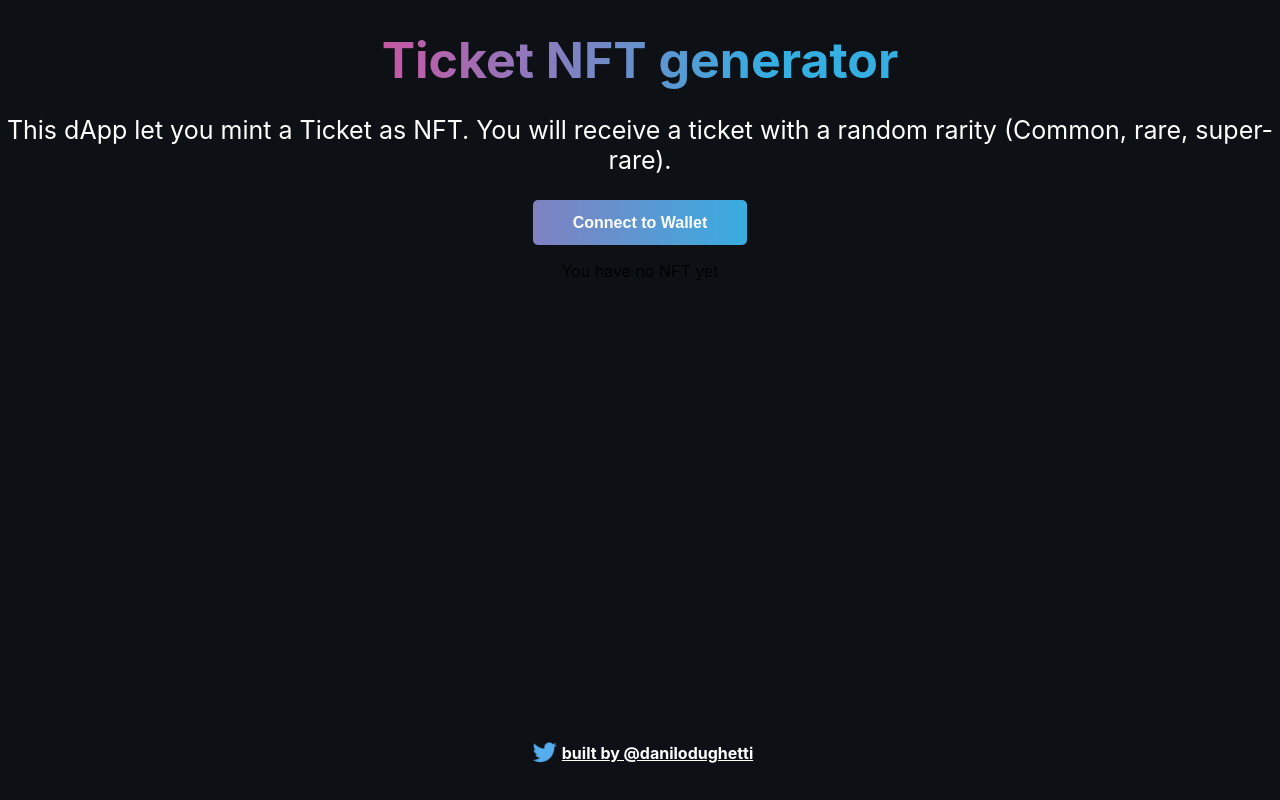
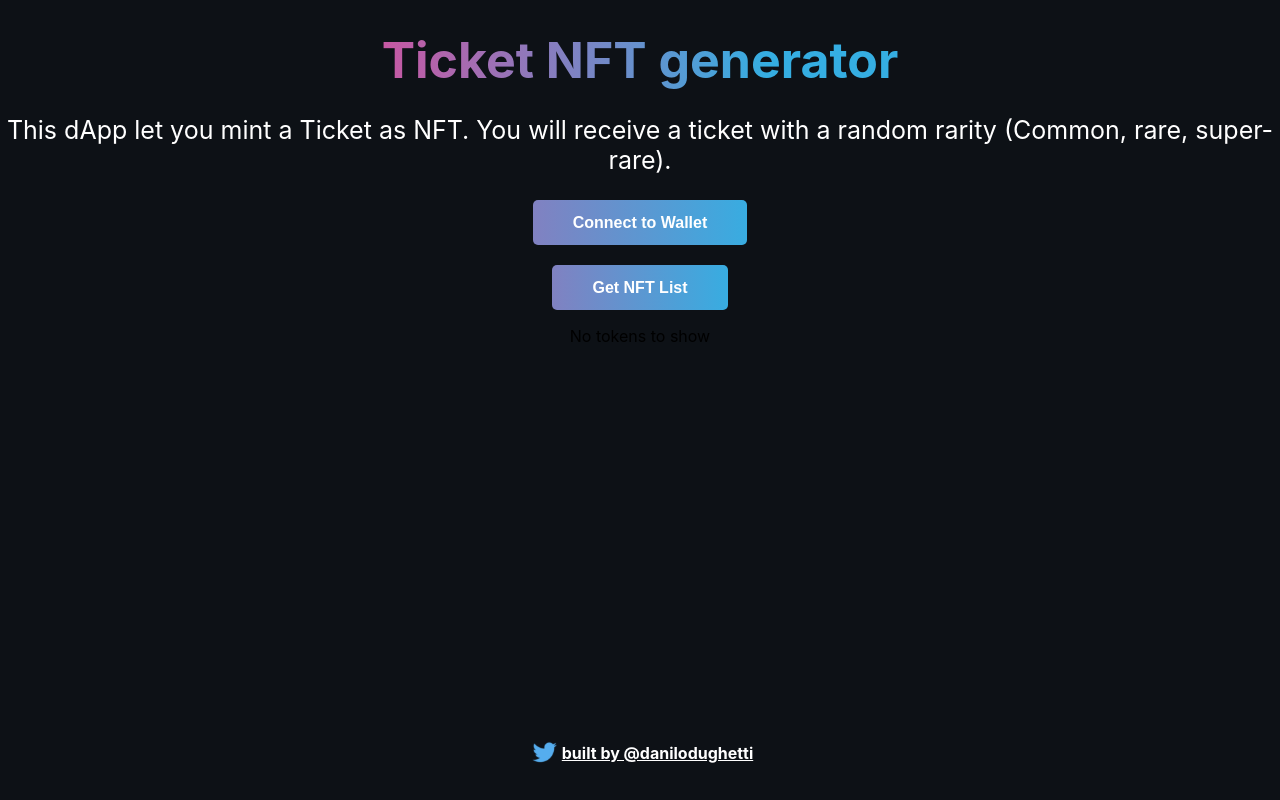
Before and after one commit to DaniloDughetti/ticket-nfts-fe, a React (Vite) app: page / in a window 1280 px wide. Built offline with nearby package versions, Linux system fonts and the light colour scheme.

Commit message:
Added view feature for only url

```diff
--- a/src/App.jsx
+++ b/src/App.jsx
@@ -8,14 +8,14 @@ const TWITTER_HANDLE = 'danilodughetti';
 const TWITTER_LINK = `https://twitter.com/${TWITTER_HANDLE}`;
 const OPENSEA_LINK = '';
 const TOTAL_SUPPLY = 100;
-const CONTRACT_ADDRESS = "0xddd28bF3EC841042ceB1e7afd79D691e9Dd89Ee7";
+const CONTRACT_ADDRESS = "0x7B1d344F3C22804B5872d419f983626Ad08e2a77";
 
 const App = () => {
-  var initialTokenList = [];
   const [currentAccount, setCurrentAccount] = useState("");
   const [statusEvent, setStatusEvent] = useState("");
   const [buttonStatus, setButtonStatus] = useState(false);
-  const [tokenList, setTokenList] = useState(initialTokenList);
+  const [tokenList, setTokenList] = useState([]);
+  const [tokenListLength, setTokenListLength] = useState(0);
 
   const checkIfWalletIsConnected = async () => {
     const { ethereum } = window;
@@ -81,13 +81,19 @@ const App = () => {
         const connectedContract = new ethers.Contract(CONTRACT_ADDRESS, TicketNFTGenerator.abi, signer);
 
         connectedContract.on("TicketMinted", (from, tokenId, counter) => {
-          console.log(from, tokenId.toNumber())
           setStatusEvent(`NFT edition ${counter}/${TOTAL_SUPPLY} minted! It can take a max of 10 min to show up on OpenSea. Here's the link: https://testnets.opensea.io/assets/${CONTRACT_ADDRESS}/${tokenId.toNumber()}`);
         });
 
         connectedContract.on("TicketToShow", (tokenId, tokenUrl) => {
-          console.log(tokenId, tokenUrl);
-          setTokenList(initialTokenList => [...initialTokenList, { tokenId: tokenId, tokenUrl: tokenUrl }]);
+          let _tokenList = tokenList;
+          //_tokenList.push({ tokenId: tokenId, tokenUrl: tokenUrl });
+          _tokenList.push(tokenUrl);
+          setTokenList(_tokenList);
+          setTokenListLength(tokenList.length);
+          console.log("**********************************");
+          console.log(tokenList.length);
+          console.log(tokenList);
+          console.log("**********************************");
         });
 
         setButtonStatus(false);
@@ -106,10 +112,11 @@ const App = () => {
     const signer = provider.getSigner();
     const connectedContract = new ethers.Contract(CONTRACT_ADDRESS, TicketNFTGenerator.abi, signer);
 
-    connectedContract.getNftList();
+    connectedContract.getTokenList();
+    console.log("getTokenList done");
   }
 
-  const askContractToMintNft = async () => {
+  const askContractToMintToken = async () => {
     setButtonStatus(true);
     try {
       const { ethereum } = window;
@@ -143,17 +150,20 @@ const App = () => {
       Connect to Wallet
     </button>
   );
-
-  const renderNftList = () => (
-    <>
-      {initialTokenList.map(({ tokenId, tokenUrl }) => (
-        <p key={tokenId}> {tokenId}: {tokenUrl} </p>
-      ))}
-    </>
-  );
+  /*
+    const renderNftList = () => {
+      let _tokenList = [];
+      for (var i = 0; i < tokenList.length; i++) {
+        _tokenList.push(<span className='tokenList' key={i}> {tokenList[i].tokenId} {tokenList[i].tokenUrl} </span>);
+      }
+      return (
+        { _tokenList }
+      );
+    };*/
 
   useEffect(() => {
     checkIfWalletIsConnected();
+
   }, [])
 
 
@@ -168,21 +178,22 @@ const App = () => {
           {currentAccount === "" ? (
             renderNotConnectedContainer()
           ) : (
-              <button disabled={buttonStatus} onClick={askContractToMintNft} className="cta-button connect-wallet-button">
+              <button disabled={buttonStatus} onClick={askContractToMintToken} className="cta-button connect-wallet-button">
                 Mint Ticket
       </button>
             )}
+          <br />
+          <br />
+          <button onClick={getTokenList} className="cta-button connect-wallet-button">
+            Get NFT List
+          </button>
 
-          {initialTokenList != null && initialTokenList.length > 0 ? (
-            <button disabled={buttonStatus} onClick={getTokenList} className="cta-button connect-wallet-button">
-              Get NFT List
-
-          <div className="status-label">{tokenList}</div>
-            </button>
-          ) : (
-              <p>You have no NFT yet</p>
-            )}
-
+          {tokenListLength > 0 ? (
+            <div className="status-label">
+              rendered tokens:
+              {tokenList.map(token => <div>{token}</div>)}
+            </div>) : (<p>No tokens to show</p>)
+          }
           <div className="status-label">{statusEvent}</div>
         </div>
         <div className="footer-container">
@@ -195,7 +206,7 @@ const App = () => {
           >{`built by @${TWITTER_HANDLE}`}</a>
         </div>
       </div>
-    </div>
+    </div >
   );
 };
 
```
Also changed, not shown: src/utils/TicketNFTGenerator.json, 1 other file (tests, documents, lock files or other folders).
